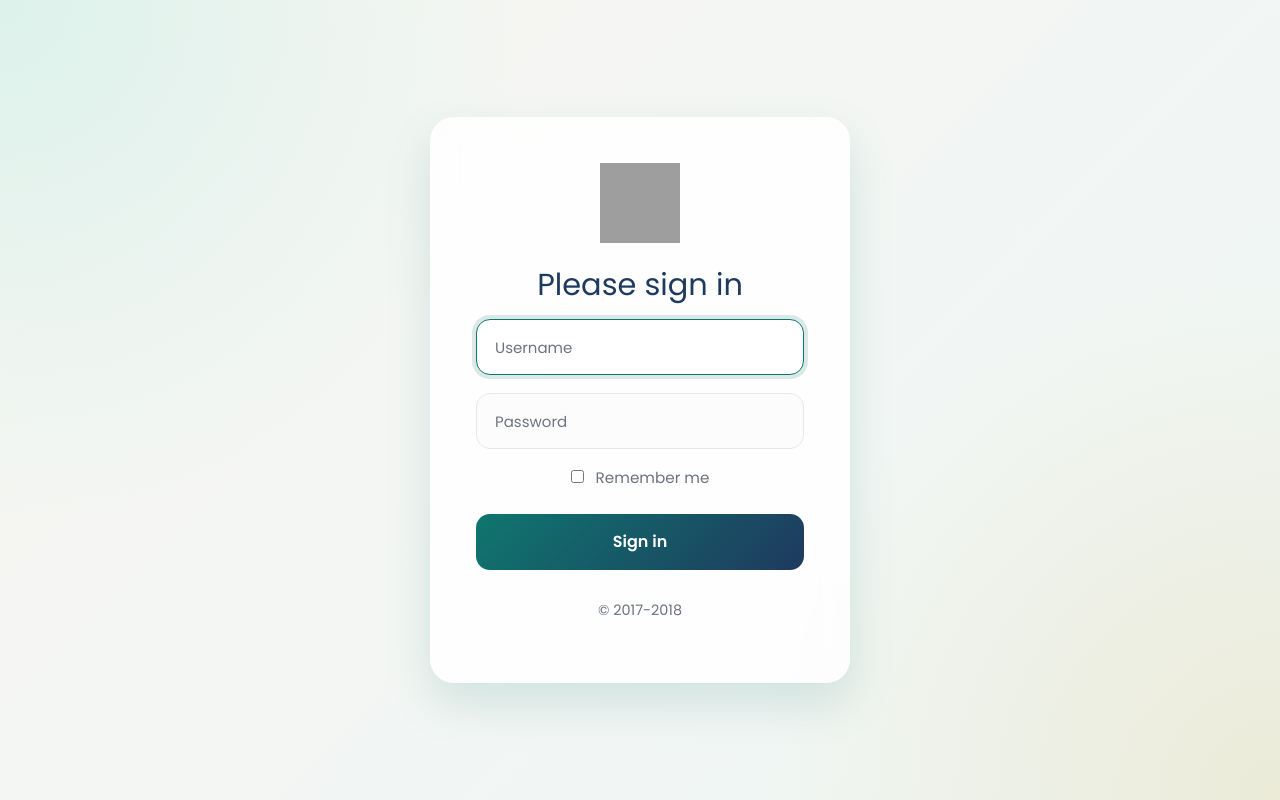
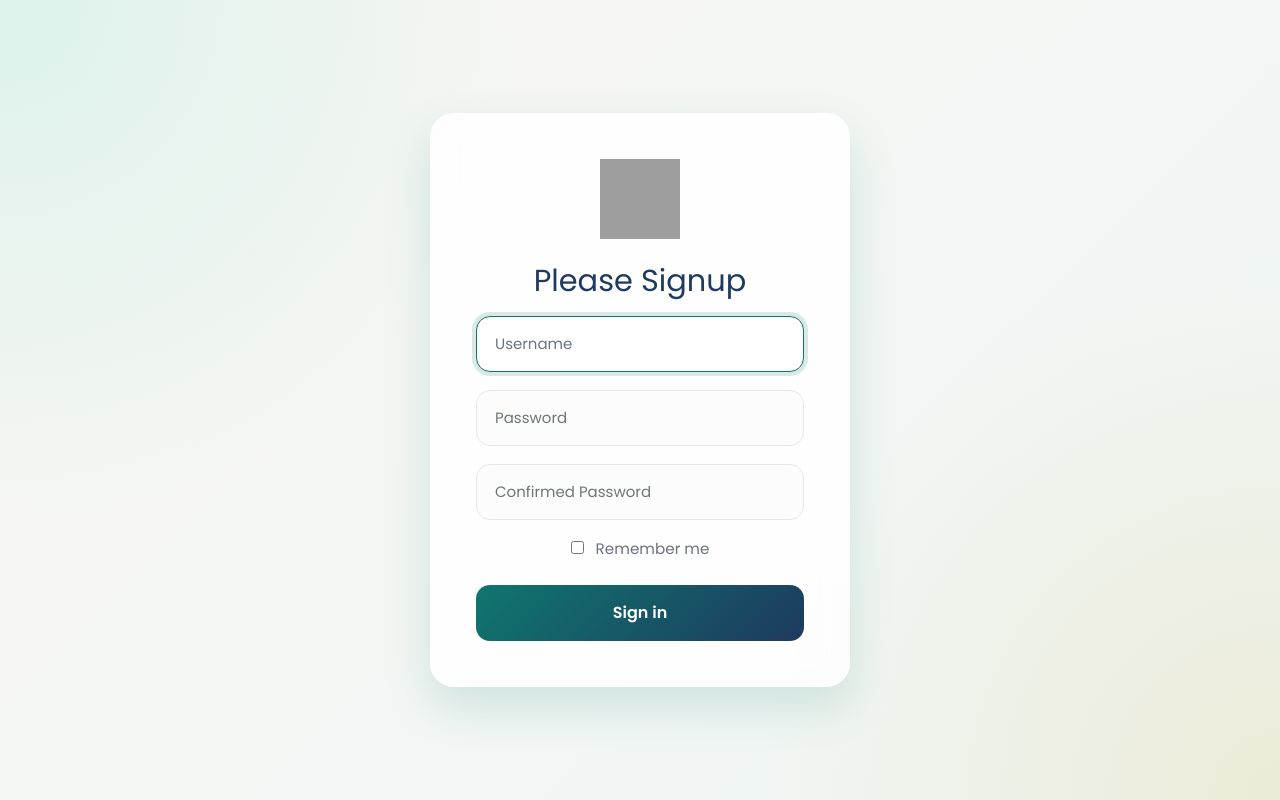
Before and after one commit to ASoukhteh/mysite, a Django app: page /accounts/signup/ in a window 1280 px wide. Run offline with Django 5.2, Linux system fonts and the light colour scheme; some libraries are stand-ins or nearby versions; grey boxes are pictures that could not be loaded.

Commit message:
fix sign up

```diff
--- a/accounts/urls.py
+++ b/accounts/urls.py
@@ -6,5 +6,5 @@ app_name = 'accounts'
 urlpatterns = [
     path('login/', views.login_view, name='login'),
     path('logout/', views.logout_view, name='logout'),
-    path('signup/', views.login_view, name='signup'),
+    path('signup/', views.signup_view, name='signup'),
 ]
--- a/accounts/views.py
+++ b/accounts/views.py
@@ -1,6 +1,6 @@
-from django.shortcuts import render, redirect
+from django.shortcuts import render, redirect, reverse
 from django.contrib.auth import authenticate, login, logout
-from django.contrib.auth.forms import AuthenticationForm
+from django.contrib.auth.forms import AuthenticationForm, UserCreationForm
 from django.contrib.auth.decorators import login_required
 
 # Create your views here.
@@ -27,4 +27,14 @@ def logout_view(request):
     return redirect("/")
 
 def signup_view(request):
-    return render(request, 'account/signup.html')
+    if not request.user.is_authenticated:
+        if request.method == 'POST':
+            form = UserCreationForm(request.POST)
+            if form.is_valid():
+                form.save()
+                return redirect("/")
+        form = UserCreationForm()
+        context = {'form': form}
+        return render(request, 'accounts/signup.html', context)
+    else:
+        return redirect("/")
--- a/templates/accounts/login.html
+++ b/templates/accounts/login.html
@@ -21,7 +21,7 @@
     <form class="form-signin" method="post" action="{% url 'accounts:login' %}">
       {% csrf_token %}
       <img class="mb-4" src="https://getbootstrap.com/docs/4.0/assets/brand/bootstrap-solid.svg" alt="" width="72" height="72">
-      <h1 class="h3 mb-3 font-weight-normal">Please sign in</h1>
+      <h1 class="h3 mb-3 font-weight-normal">Please log in</h1>
       <label for="inputEmail" class="sr-only">Username</label>
       <input type="username" name="username" class="form-control" placeholder="Username" required autofocus>
       <label for="inputPassword" class="sr-only">Password</label>
@@ -31,8 +31,8 @@
           <input type="checkbox" value="remember-me"> Remember me
         </label>
       </div>
-      <button class="btn btn-lg btn-primary btn-block" type="submit">Sign in</button>
-      <p class="mt-5 mb-3 text-muted">&copy; 2017-2018</p>
+      <button class="btn btn-lg btn-primary btn-block" type="submit">Login</button>
+      <!-- <p class="mt-5 mb-3 text-muted">&copy; 2017-2018</p> -->
     </form>
   </body>
 </html>
--- a/templates/accounts/signup.html
+++ b/templates/accounts/signup.html
@@ -0,0 +1,40 @@
+{% load static %}
+
+<!doctype html>
+<html lang="en">
+  <head>
+    <meta charset="utf-8">
+    <meta name="viewport" content="width=device-width, initial-scale=1, shrink-to-fit=no">
+    <meta name="description" content="">
+    <meta name="author" content="">
+
+    <title>Signup</title>
+
+    <!-- Bootstrap core CSS -->
+    <link rel="stylesheet" href="{% static 'css/bootstrap.css' %}">
+
+    <!-- Custom styles for this template -->
+    <link rel="stylesheet" href="{% static 'css/login.css' %}">
+  </head>
+
+  <body class="text-center">
+    <form class="form-signin" method="post" action="{% url 'accounts:signup' %}">
+      {% csrf_token %}
+      <img class="mb-4" src="https://getbootstrap.com/docs/4.0/assets/brand/bootstrap-solid.svg" alt="" width="72" height="72">
+      <h1 class="h3 mb-3 font-weight-normal">Please Signup</h1>
+      <label for="inputEmail" class="sr-only">Username</label>
+      <input type="username" name="username" class="form-control" placeholder="Username" required autofocus>
+      <label for="inputPassword" class="sr-only">Password</label>
+      <input type="password" name="password1" class="form-control" placeholder="Password" required>
+      <label for="inputPassword" class="sr-only">Password</label>
+      <input type="password" name="password2" class="form-control" placeholder="Confirmed Password" required>
+      <div class="checkbox mb-3">
+        <label>
+          <input type="checkbox" value="remember-me"> Remember me
+        </label>
+      </div>
+      <button class="btn btn-lg btn-primary btn-block" type="submit">Sign in</button>
+      <!-- <p class="mt-5 mb-3 text-muted">&copy; 2017-2018</p> -->
+    </form>
+  </body>
+</html>
--- a/templates/base.html
+++ b/templates/base.html
@@ -46,7 +46,7 @@
                                 <li><a href="{% url 'accounts:logout' %}">Logout</a></li>
                             {% else %}
                                 <li><a href="{% url 'accounts:login' %}">Login</a></li>
-                                <li><a href="#">Signup</a></li>
+                                <li><a href="{% url 'accounts:signup' %}">Signup</a></li>
                             {% endif %}
                         </ul>
                     </div>
```
